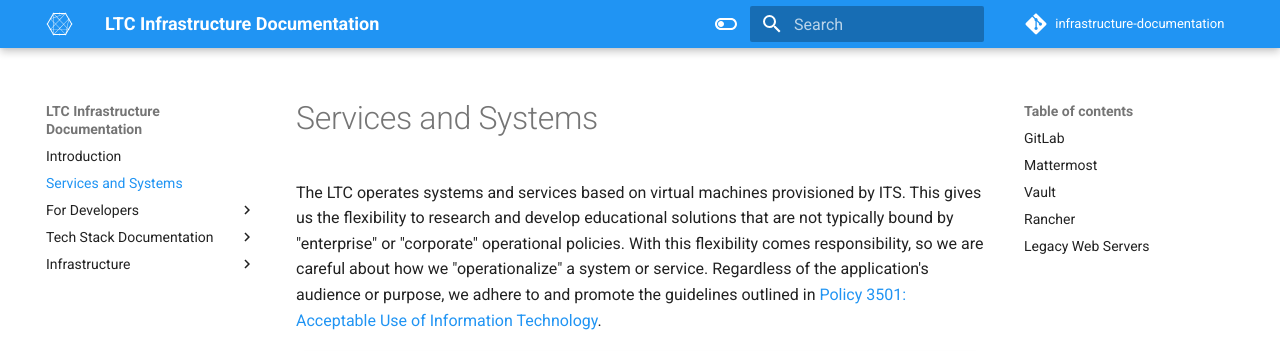
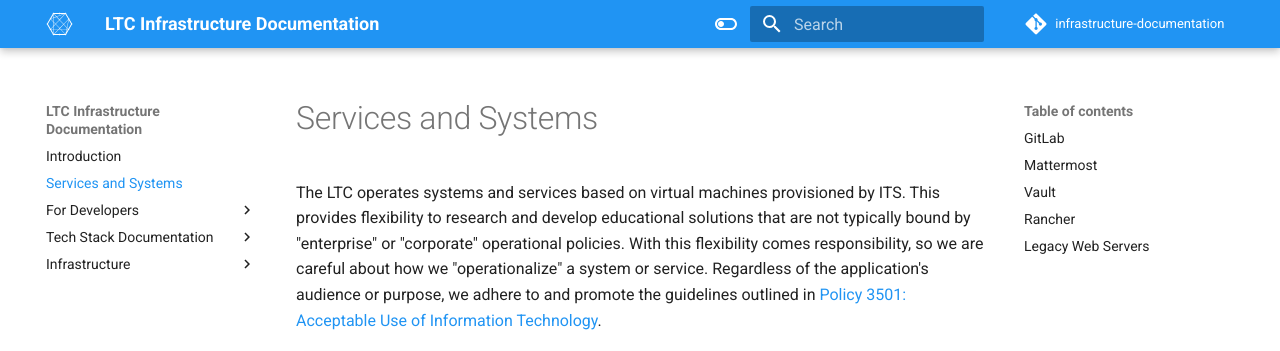
Before and after one commit to bcit-ltc/infrastructure-documentation, an MkDocs documentation site: the page built from docs/services-systems.md, in a window 1280 px wide and 900 px high. Shown: the top 351 px of the window. Built offline with MkDocs 1.6.1 and Material for MkDocs 9.7.7, drawn with Linux system fonts in a browser that asks for light colours.

Commit message:
fix: re-test

```diff
--- a/docs/services-systems.md
+++ b/docs/services-systems.md
@@ -1,6 +1,6 @@
 # Services and Systems
 
-The LTC operates systems and services based on virtual machines provisioned by ITS. This gives us the flexibility to research and develop educational solutions that are not typically bound by "enterprise" or "corporate" operational policies. With this flexibility comes responsibility, so we are careful about how we "operationalize" a system or service. Regardless of the application's audience or purpose, we adhere to and promote the guidelines outlined in [Policy 3501: Acceptable Use of Information Technology](https://www.bcit.ca/files/pdf/policies/3501.pdf).
+The LTC operates systems and services based on virtual machines provisioned by ITS. This provides flexibility to research and develop educational solutions that are not typically bound by "enterprise" or "corporate" operational policies. With this flexibility comes responsibility, so we are careful about how we "operationalize" a system or service. Regardless of the application's audience or purpose, we adhere to and promote the guidelines outlined in [Policy 3501: Acceptable Use of Information Technology](https://www.bcit.ca/files/pdf/policies/3501.pdf).
 
 !!! warning "Access Requirements"
 
```
